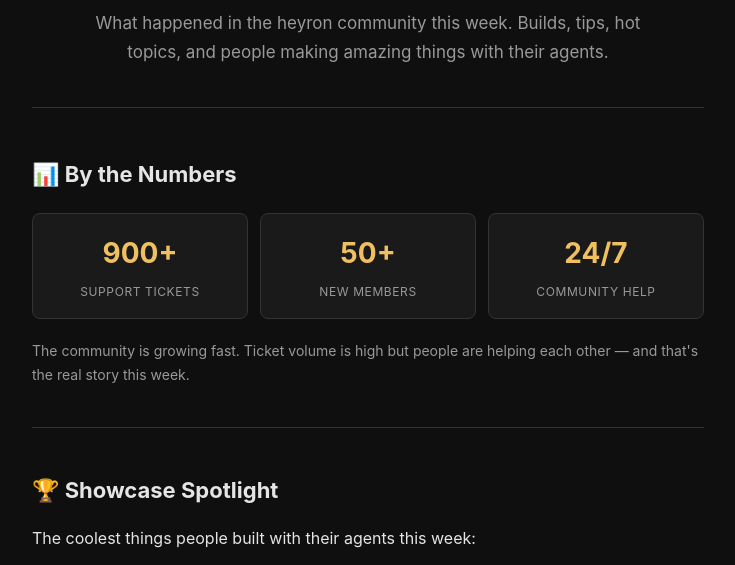
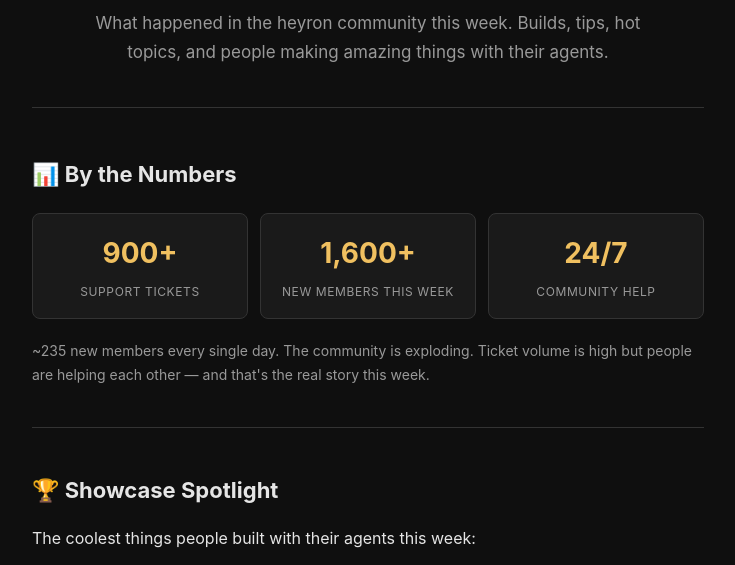
Before and after one commit to heyron-ai/agent-library, a plain HTML site: page tutorials/weekly/week-2026-03-30.html in a window 1280 px wide. Shown: the part 226-791 px from the top of the page, without its empty margins (272-1007 px from the left). Drawn offline with Linux system fonts and the light colour scheme.

Commit message:
Fix new member count - 235/day not 50/week lol

```diff
--- a/tutorials/weekly/week-2026-03-30.html
+++ b/tutorials/weekly/week-2026-03-30.html
@@ -161,15 +161,15 @@
         <div class="label">Support Tickets</div>
       </div>
       <div class="stat-card">
-        <div class="num">50+</div>
-        <div class="label">New Members</div>
+        <div class="num">1,600+</div>
+        <div class="label">New Members This Week</div>
       </div>
       <div class="stat-card">
         <div class="num">24/7</div>
         <div class="label">Community Help</div>
       </div>
     </div>
-    <p style="color:var(--text-muted);font-size:14px;">The community is growing fast. Ticket volume is high but people are helping each other — and that's the real story this week.</p>
+    <p style="color:var(--text-muted);font-size:14px;">~235 new members every single day. The community is exploding. Ticket volume is high but people are helping each other — and that's the real story this week.</p>
 
     <hr>
 
```
